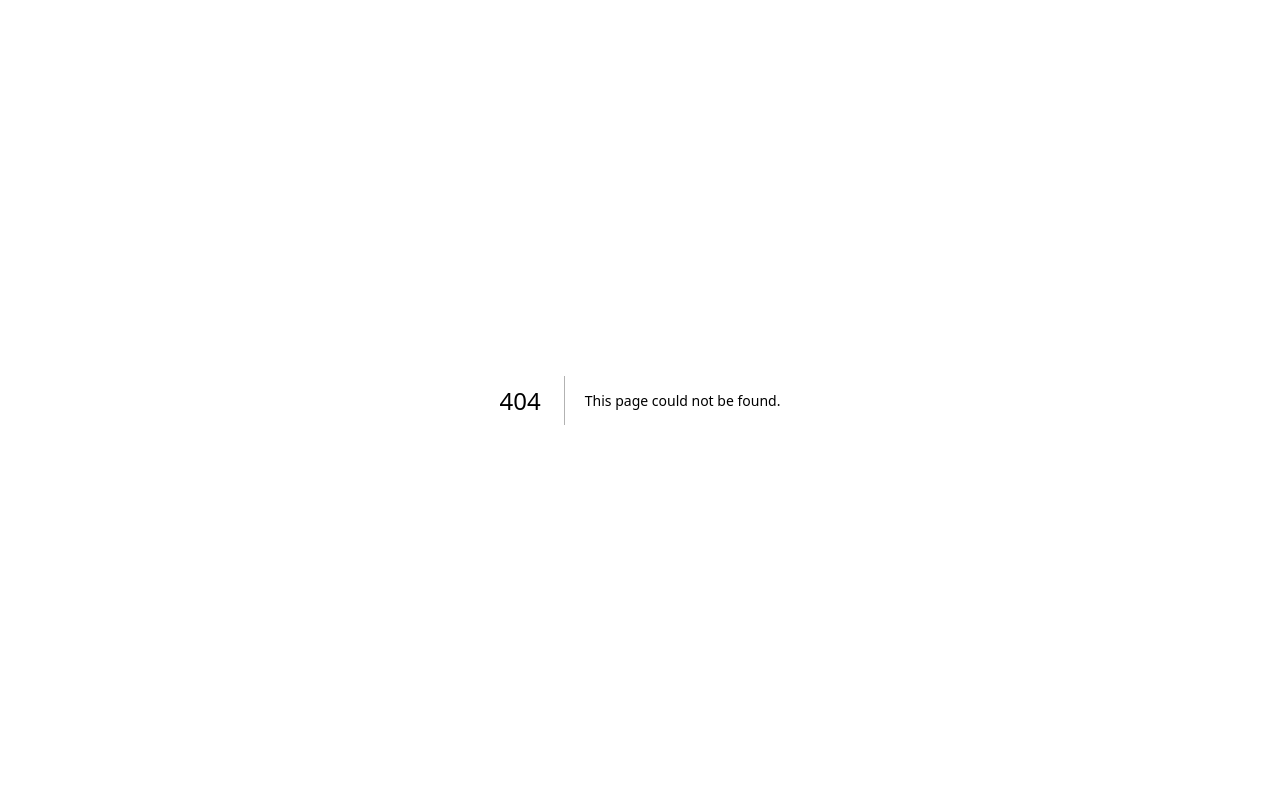
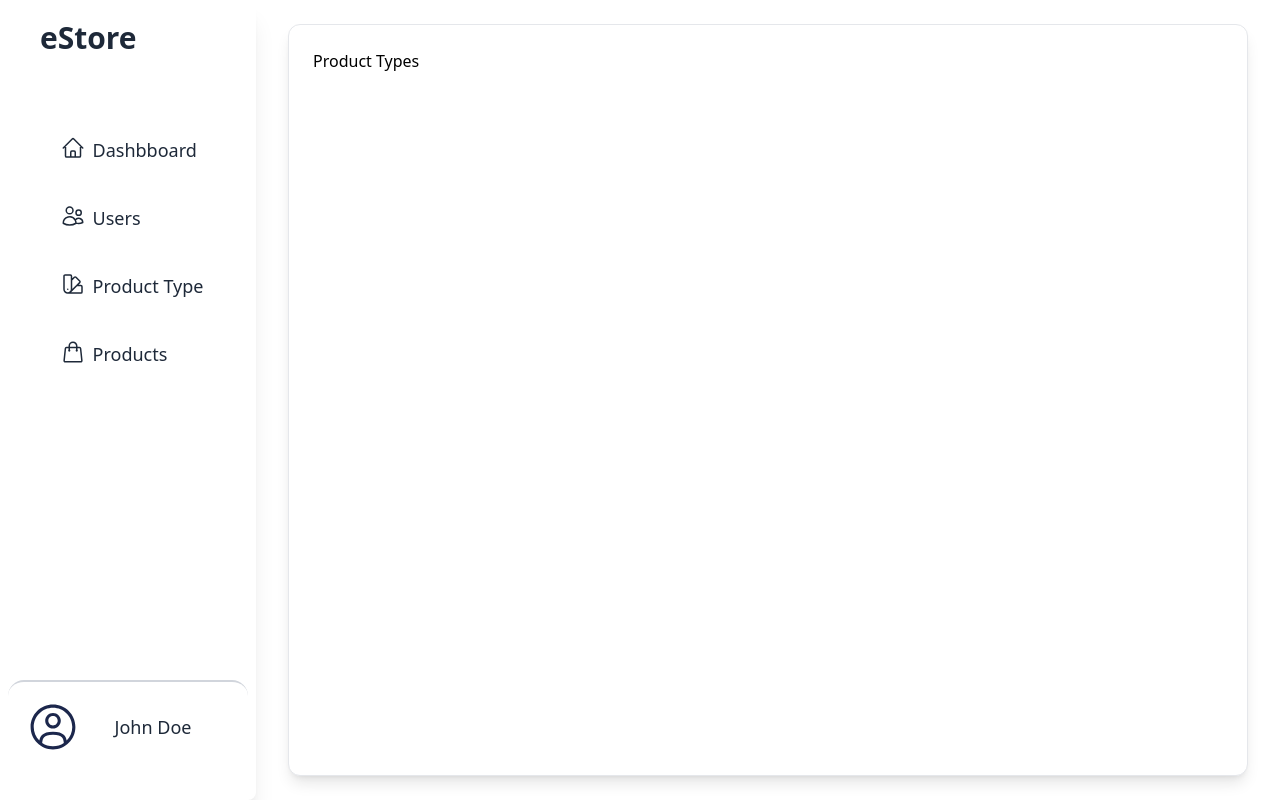
Before and after one commit to ilyaprytkov/eStore, a Next.js app in the folder admin/: page /product-type in a window 1280 px wide. Before the commit this address had no page. Built offline with nearby package versions, Linux system fonts and the light colour scheme.

Commit message:
Creating Product-Type Component

```diff
--- /dev/null
+++ b/admin/src/app/(withLayout)/product-type/page.jsx
@@ -0,0 +1,11 @@
+import ProductTypes from "@/components/Screens/product-type";
+
+const ProductTypeManagement = () => {
+    return (
+        <div>
+            <ProductTypes/>
+        </div>
+    )
+}
+
+export default ProductTypeManagement;
--- /dev/null
+++ b/admin/src/components/Screens/product-type/index.jsx
@@ -0,0 +1,9 @@
+const ProductTypes = () => {
+    return (
+        <div>
+            <h1>Product Types</h1>
+        </div>
+    )
+}
+
+export default ProductTypes;
--- a/admin/src/components/Sidebar/index.jsx
+++ b/admin/src/components/Sidebar/index.jsx
@@ -12,7 +12,7 @@ export default function Sidebar() {
                 {
                     [{name: "Dashbboard", path: "/", icon: <HomeIcon/>},
                     {name: "Users", path: "/users", icon: <UserIcon/>},
-                    {name: "Product Type", path: "/product-types", icon: <SwatchIcon/>},
+                    {name: "Product Type", path: "/product-type", icon: <SwatchIcon/>},
                     {name: "Products", path: "/products", icon: <ShoppingBagIcon/>}].map((item, key) => {
                         return (
                             <li key={key}>
```
